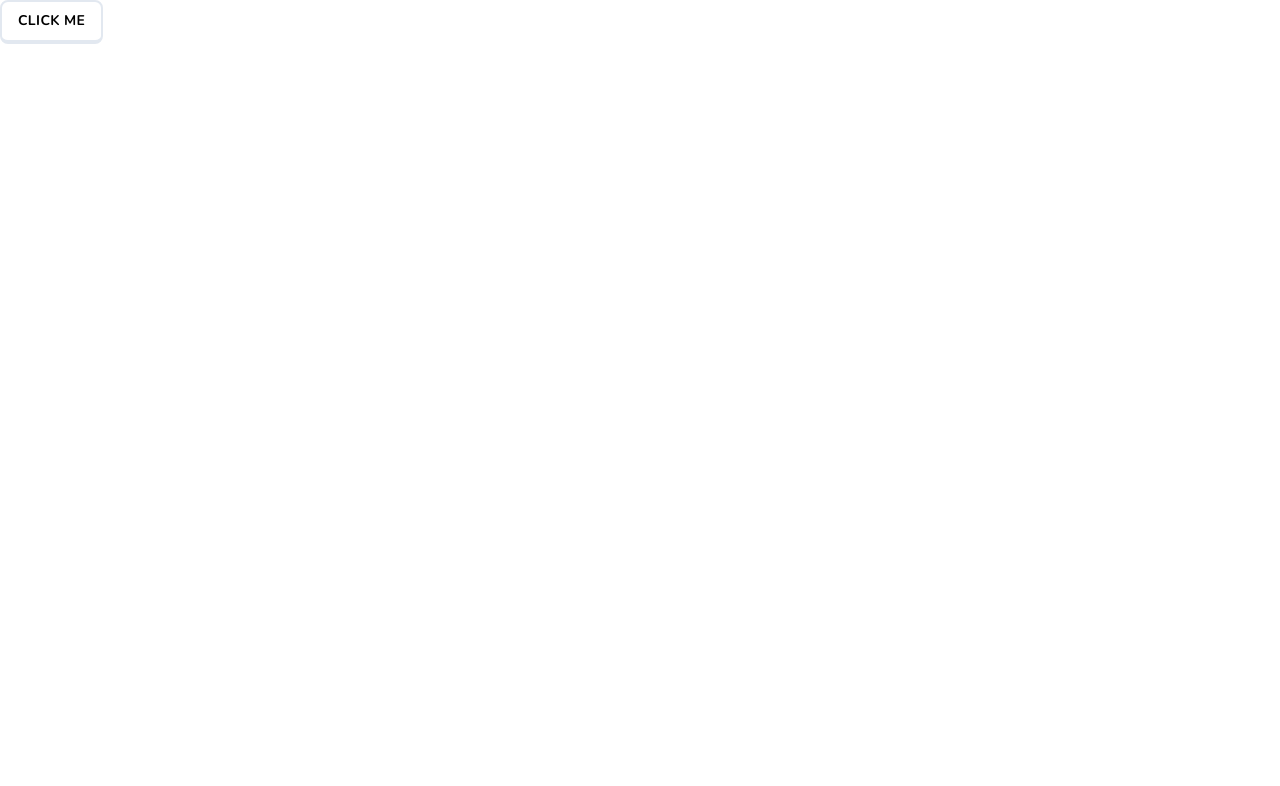
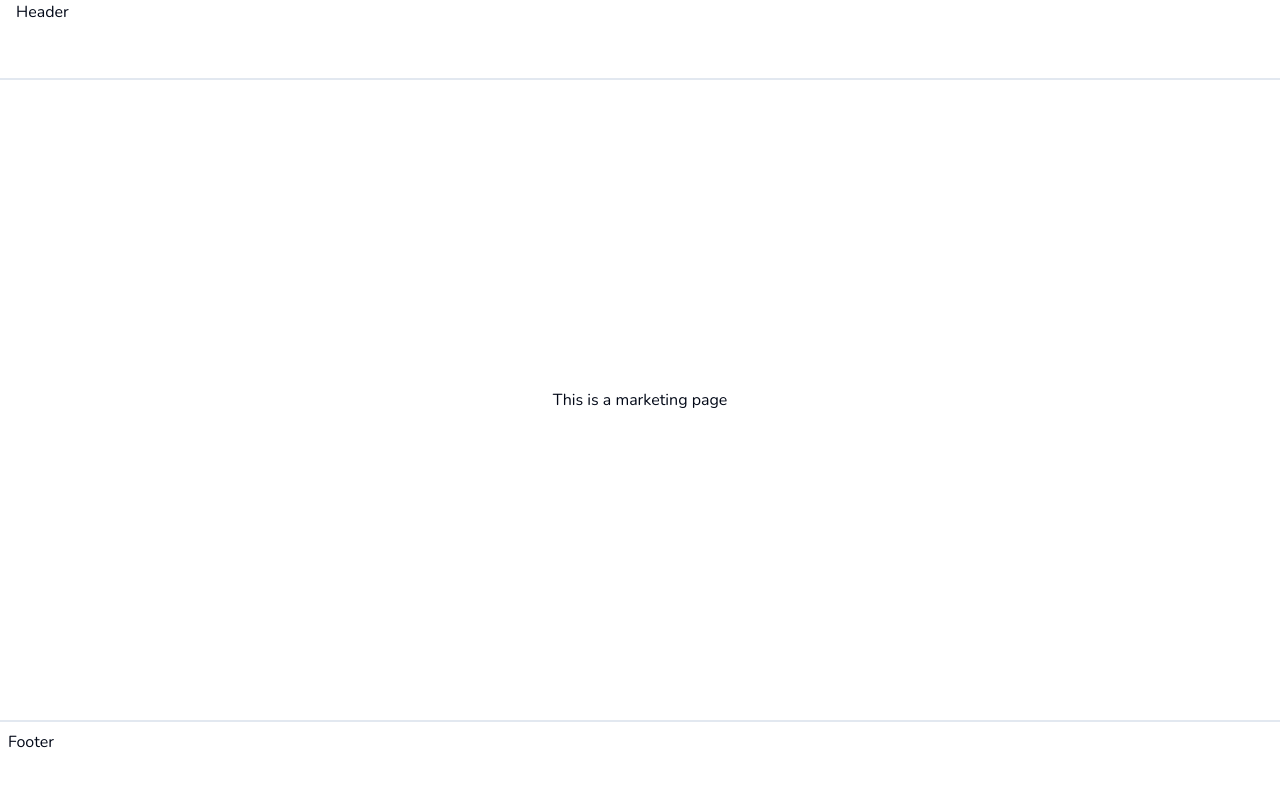
Before and after one commit to r-tamura/lingo, a Next.js app: page / in a window 1280 px wide. Shown: the top 786 px of the page. Built offline with nearby package versions, Linux system fonts and the light colour scheme.

Commit message:
marketing
- layout.tsx
- Route Group

```diff
--- /dev/null
+++ b/app/(marketing)/footer.tsx
@@ -0,0 +1,7 @@
+export const Footer = () => {
+	return (
+		<footer className="hidden lg:block h-20 w-full border-t-2 border-slate-200 p-2">
+			Footer
+		</footer>
+	);
+};
--- /dev/null
+++ b/app/(marketing)/header.tsx
@@ -0,0 +1,7 @@
+export const Header = () => {
+	return (
+		<header className="h-20 w-full border-b-2 border-slate-200 px-4">
+			Header
+		</header>
+	);
+};
--- /dev/null
+++ b/app/(marketing)/layout.tsx
@@ -0,0 +1,20 @@
+import { Footer } from "./footer";
+import { Header } from "./header";
+
+type Props = {
+	children: React.ReactNode;
+};
+
+const MarketingLayout = ({ children }: Props) => {
+	return (
+		<div className="min-h-screen flex flex-col">
+			<Header />
+			<main className="flex-1 flex flex-col items-center justify-center">
+				{children}
+			</main>
+			<Footer />
+		</div>
+	);
+};
+
+export default MarketingLayout;
--- /dev/null
+++ b/app/(marketing)/page.tsx
@@ -0,0 +1,3 @@
+export default function Home() {
+	return <div>This is a marketing page</div>;
+}
--- a/app/page.tsx
+++ /dev/null
@@ -1,9 +0,0 @@
-import { Button } from "@/components/ui/button";
-
-export default function Home() {
-  return (
-    <div>
-      <Button>Click me</Button>
-    </div>
-  );
-}
```
